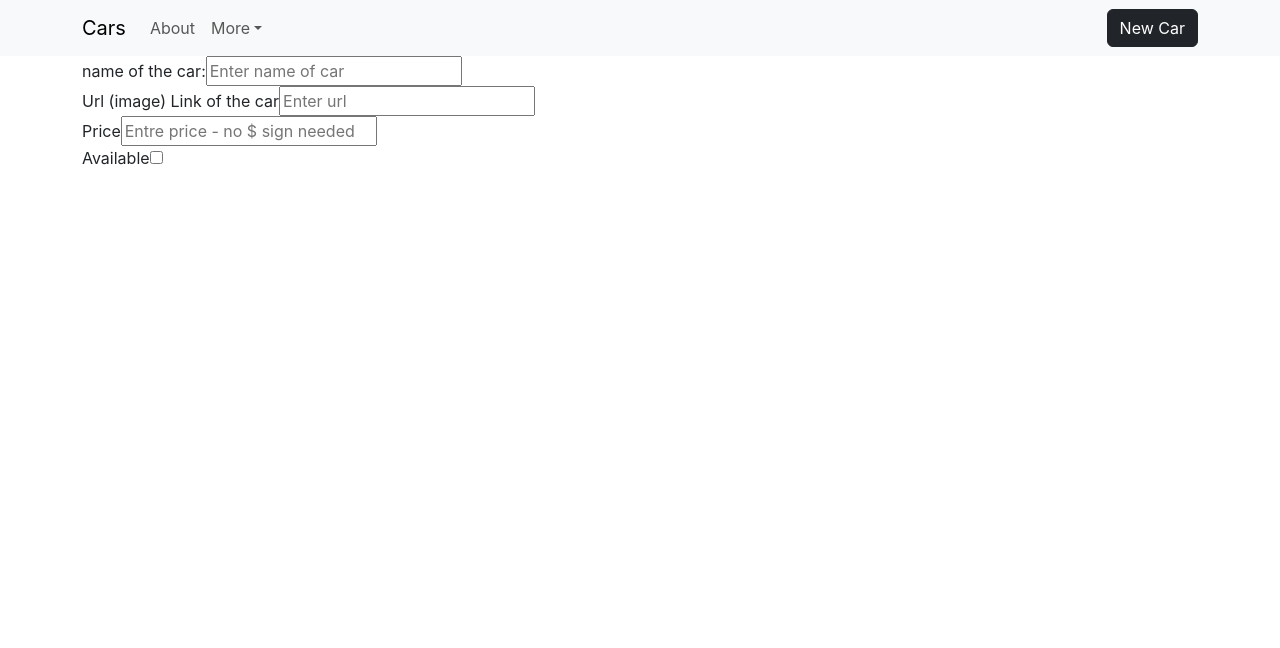
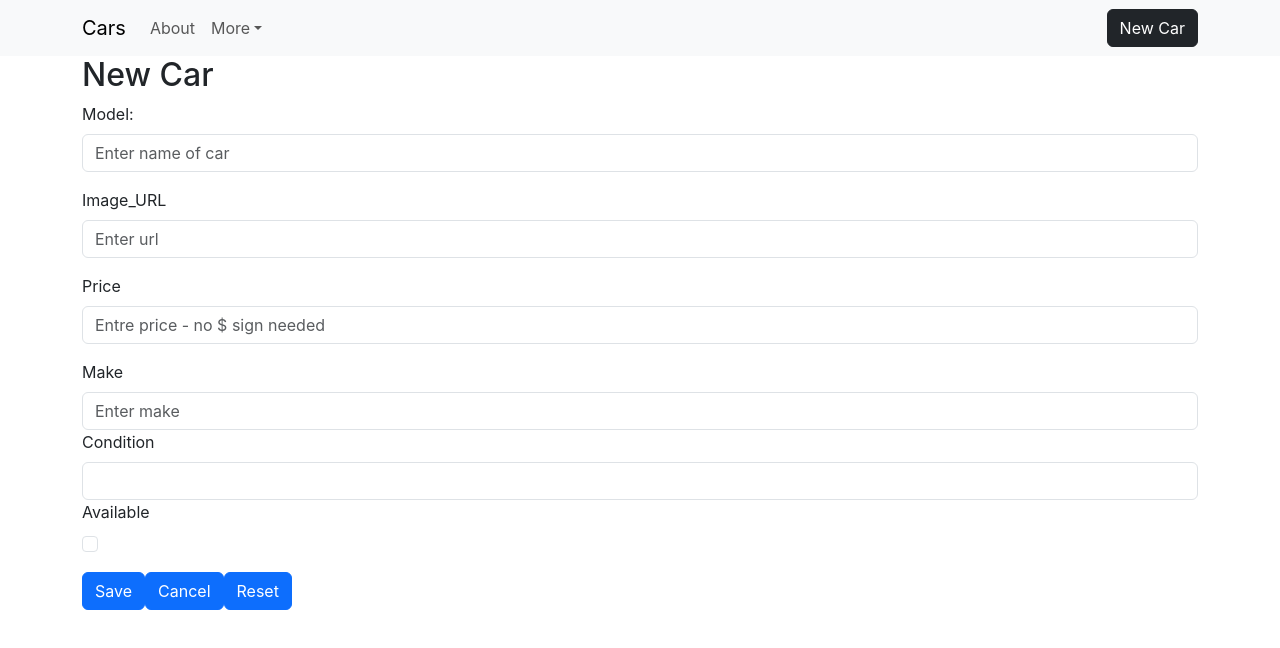
Before and after one commit to touhami-ben/cars-dealer-frontend-app, a React (Create React App) app: page /cars/new in a window 1280 px wide. Shown: the top 648 px of the page. Built offline with nearby package versions, Linux system fonts and the light colour scheme; no server answers.

Commit message:
add adit and update forms withh css

```diff
--- a/src/App.js
+++ b/src/App.js
@@ -5,7 +5,9 @@ import NavBar from "./Components/NavBar";
 import Home from "./Pages/Home";
 import Index from "./Pages/Index";
 import Show from "./Pages/Show";
-import New from "./Pages/New"
+import New from "./Pages/New";
+import Edit from "./Pages/Edit";
+import FourOFour from "./Pages/FourOFour";
 
 
 
@@ -17,8 +19,10 @@ function App(){
         <Routes>
           <Route path="/" element={<Home />} />
           <Route path="/cars" element={<Index />} />
-          <Route path="cars/:id" element = {<Show />} />
-          <Route path="cars/new" element = {<New />} />
+          <Route path="/cars/:id" element = {<Show />} />
+          <Route path="/cars/new" element = {<New />} />
+          <Route path="/cars/:id/edit" element = {<Edit />} />
+          <Route patch="*" element = {<FourOFour />} />
         </Routes>
       </Router>
     </div>
--- a/src/Components/Car.jsx
+++ b/src/Components/Car.jsx
@@ -12,7 +12,9 @@ export default function Car({car}){
                 </Card.Title>
 
                 <Card.Text>
-                    {Car.condition}
+                    {car.condition}
+                    <br></br>
+                    {car.price}$
                 </Card.Text>
                 <Link to ={`/cars/${car.id}`}>
                     <Button variant="dark">View Car</Button>
--- a/src/Components/CarDetails.jsx
+++ b/src/Components/CarDetails.jsx
@@ -41,12 +41,14 @@ export default function CarDetails(){
     return(
         <div>
 
-        <h2>Car {car.id} {car.is_available} ? "- ⭐️" : null </h2>
+
 
         <Container>
             <p>Name: {car.name}</p>
             <p>Make: {car.make}</p>
             <p>condition: {car.condition}</p>
+
+
         </Container>
         <Container>
             {car.image_url ? <Image src ={car.image_url} fluid rounded /> : null}
--- /dev/null
+++ b/src/Components/CarEditForm.jsx
@@ -0,0 +1,151 @@
+import { useState, useEffect } from "react";
+import { useNavigate, useParams } from "react-router-dom";
+import axios from "axios";
+import { Button, Form} from "react-bootstrap";
+
+
+ const API = process.env.REACT_APP_API_URL;
+
+export default function CarEditForm (){
+
+
+    let { id } = useParams();
+    let navigate = useNavigate();
+
+    const [editCar, setEditCar] = useState({
+        name: "",
+        image_url: "",
+        price: 0,
+        make: "",
+        condition: "",
+        is_available: ""
+    });
+
+    function handleTextChange (event) {
+        setEditCar({...editCar, [event.target.id]: event.target.value});
+
+    }
+
+    function handleCheckboxChange(event) {
+        setEditCar({...editCar, is_available: event.target.checked});
+    }
+
+    useEffect(() => {
+        axios
+      .get(`${API}/cars/${id}`)
+      .then(
+        (response) => {
+          setEditCar(response.data);
+        },
+        (error) => navigate(`/not-found`)
+      )
+      .catch((e) => console.warn("catch", e));
+    }, [id, navigate]);
+
+    const updatedCar = (updatedCar) => {
+        axios
+          .put(`${API}/cars/${id}`, updatedCar)
+          .then(() => {
+            navigate(`/cars/${id}`);
+          })
+          .catch((e) => console.warn("catch", e));
+      };
+
+     const handleSubmit=(event)=> {
+        event.preventDefault();
+        updatedCar(editCar);
+
+
+     }
+
+
+
+ return(
+    <div>
+        <h2>Edit Car</h2>
+        <Form onSubmit = {handleSubmit} >
+            <Form.Group className="mb-3" controlId="name">
+                <Form.Label>
+                    Model:
+                </Form.Label>
+                <Form.Control
+                id= "name"
+                type="text"
+                required
+                placeholder="Enter model"
+                onChange= {handleTextChange}
+                value={editCar.name} />
+            </Form.Group>
+
+
+
+            <Form.Group className="mb-2" controlId="image_url">
+                <Form.Label>
+                    Image-Url
+                </Form.Label>
+                <Form.Control
+                id="image_url"
+                type="text"
+                onChange={handleTextChange}
+                placeholder="Enter url"
+                value={editCar.image_url} />
+            </Form.Group>
+
+            <Form.Group className="mb-2" controlId="price">
+                <Form.Label>
+                    price:
+                </Form.Label>
+                <Form.Control
+                id="price"
+                type="number"
+                onChange={handleTextChange}
+                value={editCar.price}
+                placeholder ="Enter price "
+                required />
+            </Form.Group>
+
+            <Form.Group className="mb-2">
+                <Form.Label>
+                    Make:
+                </Form.Label>
+                <Form.Control
+                id="make"
+                type= "text"
+                placeholder="Enter make"
+                onChange={handleTextChange}
+                value= {editCar.make} />
+            </Form.Group>
+            <Form.Group className="mb-3" controlId="condition">
+                <Form.Label>
+                    Condition:
+                </Form.Label>
+                <Form.Control
+                id="condition"
+                type="text"
+                onChange={handleSubmit}
+                value={editCar.condition}
+                />
+            </Form.Group>
+
+            <Form.Group className="mb-3" controlId="is_available">
+                <Form.Label>
+                Is_Available
+                </Form.Label>
+                <Form.Check
+                id="is_available"
+                type="checkbox"
+                onChange={handleCheckboxChange}
+                />
+                </Form.Group>
+
+                <div>
+                    <Button variant="primary" type="submit" onSubmit={handleSubmit}>Save</Button>
+                    <Button  variant="primary" type ="button"  onClick={() => navigate("/")}>Cancel</Button>
+                    <Button  variant="primary" type ="reset" >{" "} Reset</Button>
+
+                </div>
+
+        </Form>
+    </div>
+ )
+};
--- a/src/Components/CarNewForm.jsx
+++ b/src/Components/CarNewForm.jsx
@@ -2,7 +2,7 @@ import  React  from "react";
 import { useState } from "react";
 import axios from "axios";
 import { useNavigate } from "react-router-dom";
-// import { Form, Button } from "react-bootstrap";
+import { Form, Button } from "react-bootstrap";
 
 const API = process.env.REACT_APP_API_URL;
 
@@ -25,48 +25,53 @@ export default function CarNewForm (){
         .post(`${API}/cars`, newCar)
         .then(() => {navigate("/");
     }).catch ((error) => {
-        console.log("error", error);
-        navigate("/not-found")
+        console.warn("catch", error)
+        // console.log("error", error);
+        // navigate("/not-found")
     });
     }
 
     function handleTextChange(event) {
         setNewCar({...newCar, [event.target.id]: event.target.value })
     }
-    function handleCheckboxChange(event) {
-        setNewCar({...newCar, is_available: event.target.value})
+    function handleCheckboxChange() {
+        setNewCar({...newCar, is_available: !newCar.is_available})
     }
     return (
         <div>
-            <form onSubmit={handleSubmit}>
-                <div>
-                    <label htmlFor="name">
-                        name of the car:
-                    </label>
-                    <input
+            <h2>New Car</h2>
+            <Form onSubmit={handleSubmit}>
+                <Form.Group className="mb-3" controlId="name">
+                    <Form.Label>
+                        Model:
+                    </Form.Label>
+                    <Form.Control
                     id="name"
                     type="text"
+                    onChange={handleTextChange}
                     required
                     placeholder="Enter name of car"
                     value={newCar.name} />
 
-                </div>
-                <label htmlFor="image_url">
-                    Url (image) Link of the car
-                </label>
-                <input
-                id="image_url"
-                type="text"
-                onChange={{handleTextChange}}
-                placeholder="Enter url"
-                value={newCar.image_url} />
-                <div>
+                </Form.Group>
+                <Form.Group className="mb-3" controlId="image_url">
+                    <Form.Label>Image_URL</Form.Label>
+                    <Form.Control
 
-                    <label htmlFor="price">
+                        id="image_url"
+                        type="text"
+                        onChange={handleTextChange}
+                        placeholder="Enter url"
+                        value={newCar.image_url} />
+
+                </Form.Group>
+                <Form.Group className="mb-3" controlId="">
+
+                    <Form.Label>
                         {" "}
                         Price
-                    </label>
-                    <input
+                    </Form.Label>
+                    <Form.Control
                     id="price"
                     type="number"
                     onChange={handleTextChange}
@@ -75,20 +80,49 @@ export default function CarNewForm (){
                     title="price required"
                     required />
 
-                </div>
-                <div>
-                    <label htmlFor="is_available">
+                </Form.Group>
+
+                <Form.Group>
+                    <Form.Label>Make</Form.Label>
+                    <Form.Control
+                        id="make"
+                        type="text"
+                        onChange={handleTextChange}
+                        value={newCar.make}
+                        placeholder="Enter make"
+                        />
+
+                </Form.Group>
+
+                <Form.Group>
+                    <Form.Label>Condition</Form.Label>
+                    <Form.Control
+                        id="condition"
+                        type="text"
+                        onChange={handleTextChange}
+                        value={newCar.condition}
+                    />
+                </Form.Group>
+
+
+                <Form.Group className="mb-3" content="is_favorite">
+                    <Form.Label>
                         Available
-                    </label>
-                    <input
+                    </Form.Label>
+                    <Form.Check
                     id="is_available"
                     type="checkbox"
                     onChange={handleCheckboxChange} />
+                </Form.Group>
 
+                <div>
+                    <div>
+                        <Button variant="primary" type="submit" onClick={() => navigate("/")}>Save</Button>
+                        <Button  variant="primary" type="button" onClick={()=> navigate("/")}>Cancel</Button>
+                        <Button  variant="primary" type="reset" >{" "} Reset</Button>
+                    </div>
                 </div>
-
-                <div></div>
-            </form>
+            </Form>
         </div>
     )
 }
--- a/src/Components/NavBar.jsx
+++ b/src/Components/NavBar.jsx
@@ -29,7 +29,7 @@ function NavBar() {
             </NavDropdown>
           </Nav>
         </Navbar.Collapse>
-        <Link to="/entries/new">
+        <Link to="/cars/new">
           <Button variant="dark">New Car</Button>
         </Link>
       </Container>
--- /dev/null
+++ b/src/Pages/Edit.js
@@ -0,0 +1,13 @@
+import CarEditForm from "../Components/CarEditForm";
+import Container from "react-bootstrap/Container";
+
+export default function Edit (){
+    return(
+    <div>
+        <Container>
+            <CarEditForm />
+        </Container>
+    </div>
+    );
+
+}
--- /dev/null
+++ b/src/Pages/FourOFour.js
@@ -0,0 +1,7 @@
+export default function FourOFour() {
+    return (
+      <div>
+        <h1>Sorry, no page found</h1>
+      </div>
+    );
+  }
--- a/src/Pages/Home.js
+++ b/src/Pages/Home.js
@@ -7,7 +7,7 @@ import { Button } from "react-bootstrap";
 export default function Home(){
     return <div className="Home">
         <Container>
-            <h1>Welcome to Cars Dealer App</h1>
+            <h1>Welcome to Atlantic Cars Dealer </h1>
             <p>This is a Cars list</p>
 
             <Link to = "/cars">
```
